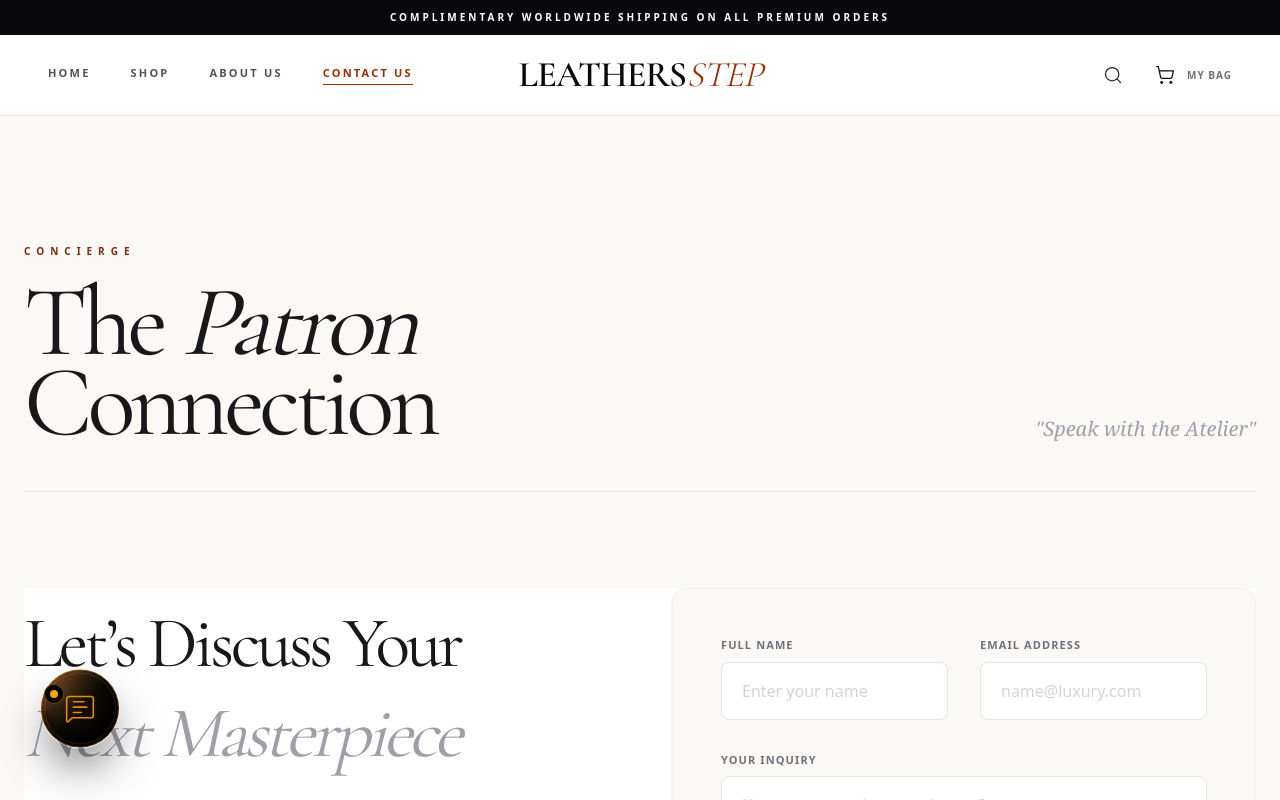
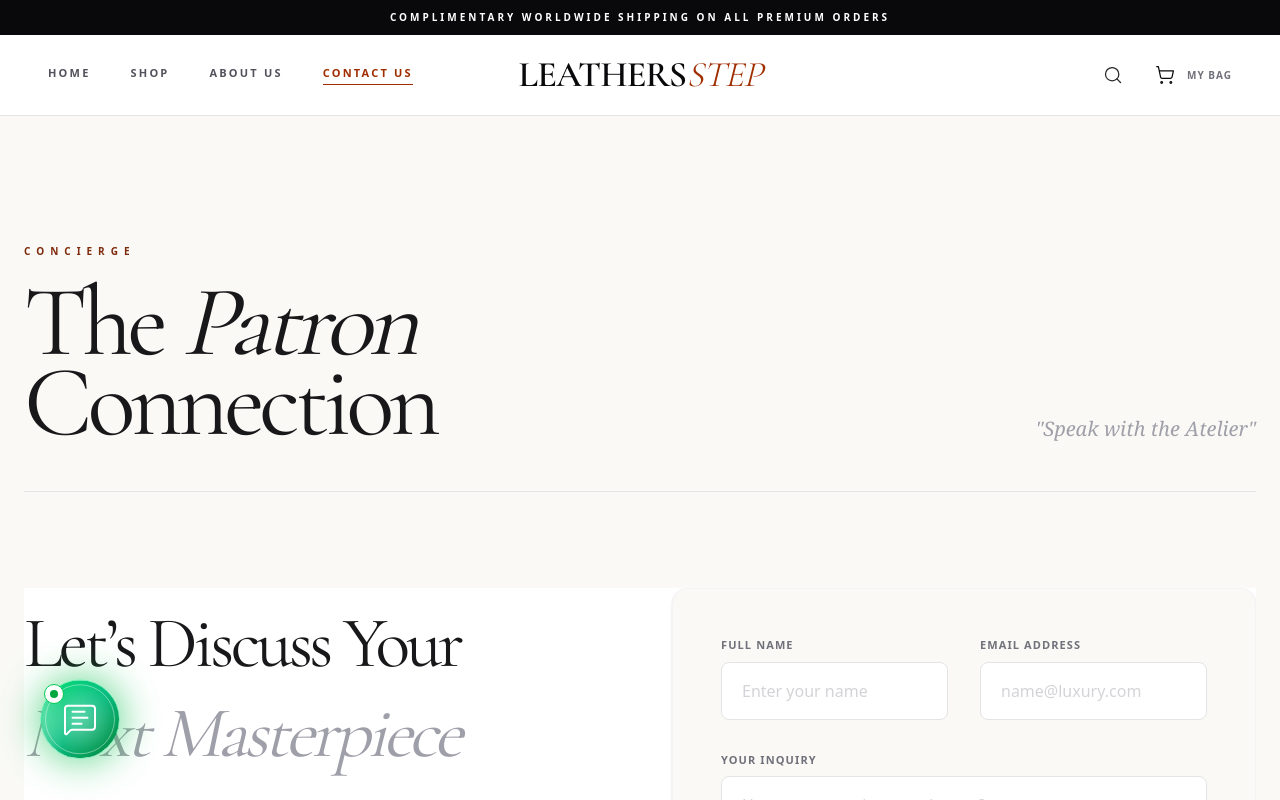
Before and after one commit to MRehanAbid-786/leathersstep, a React (Vite) app: page /contact in a window 1280 px wide. Shown: the top 800 px of the page. Built offline with nearby package versions, Linux system fonts and the light colour scheme.

Commit message:
Update WhatsAppFloat.jsx

```diff
--- a/src/components/ui/WhatsAppFloat.jsx
+++ b/src/components/ui/WhatsAppFloat.jsx
@@ -16,7 +16,7 @@ const WhatsAppFloat = () => {
 
   return (
     <div className="fixed bottom-10 left-10 z-[100] flex items-center">
-      {/* LUXURY CONCIERGE LABEL */}
+      {/* HOVER LABEL */}
       <AnimatePresence>
         {isHovered && (
           <motion.div
@@ -24,19 +24,18 @@ const WhatsAppFloat = () => {
             animate={{ opacity: 1, x: 0, filter: "blur(0px)" }}
             exit={{ opacity: 0, x: -20, filter: "blur(8px)" }}
             transition={{ duration: 0.6, ease: [0.19, 1, 0.22, 1] }}
-            className="ml-5 px-7 py-4 bg-gradient-to-br from-zinc-900/95 to-black/95 backdrop-blur-3xl border border-amber-500/30 rounded-lg shadow-[0_35px_70px_rgba(0,0,0,0.6)] hidden md:block"
+            className="ml-5 px-6 py-3 bg-gradient-to-br from-green-700/90 to-emerald-900/90 backdrop-blur-xl border border-green-400/40 rounded-xl shadow-2xl hidden md:block"
           >
             <div className="flex flex-col items-start">
               <div className="flex items-center gap-2 mb-1">
-                <Sparkles className="w-3 h-3 text-amber-400" />
-                <span className="text-[8px] font-black text-amber-400 uppercase tracking-[0.5em]">
-                  Concierge Live
+                <Sparkles className="w-3 h-3 text-green-300" />
+                <span className="text-[9px] font-bold text-green-200 uppercase tracking-widest">
+                  Live Support
                 </span>
-                <Sparkles className="w-3 h-3 text-amber-400" />
               </div>
 
-              <p className="text-[11px] font-serif italic text-amber-100 tracking-wider">
-                "Chat with Our Leather Expert"
+              <p className="text-[12px] italic text-green-50 tracking-wide">
+                "Chat with Our Expert"
               </p>
             </div>
           </motion.div>
@@ -51,39 +50,38 @@ const WhatsAppFloat = () => {
         onMouseEnter={() => setIsHovered(true)}
         onMouseLeave={() => setIsHovered(false)}
         animate={{
-          y: [0, -12, 0],
+          y: [0, -10, 0],
           transition: {
-            duration: 4,
+            duration: 3,
             repeat: Infinity,
             ease: "easeInOut",
           },
         }}
-        whileHover={{ scale: 1.05, rotate: 5 }}
+        whileHover={{ scale: 1.08 }}
         whileTap={{ scale: 0.95 }}
-        className="relative flex items-center justify-center w-20 h-20 rounded-full shadow-[0_25px_50px_-12px_rgba(0,0,0,0.7)] border border-amber-500/20 overflow-hidden group"
+        className="relative flex items-center justify-center w-20 h-20 rounded-full shadow-[0_0_40px_rgba(34,197,94,0.8)] border border-green-400/50 overflow-hidden group"
       >
-        {/* BACKGROUND */}
-        <div className="absolute inset-0 bg-gradient-to-br from-amber-900/80 via-black to-black" />
+        {/* BRIGHT BACKGROUND */}
+        <div className="absolute inset-0 bg-gradient-to-br from-green-400 via-emerald-500 to-green-700" />
 
-        {/* RINGS */}
-        <div className="absolute inset-0 rounded-full border border-amber-500/30 group-hover:border-amber-400/50 transition-all duration-500" />
-        <div className="absolute inset-[3px] rounded-full border border-amber-600/20" />
+        {/* INNER RING */}
+        <div className="absolute inset-1 rounded-full border border-white/40" />
 
         {/* GLOW */}
-        <div className="absolute inset-0 bg-[radial-gradient(circle_at_30%_30%,_rgba(245,158,11,0.25),_transparent_70%)] opacity-60 group-hover:opacity-100 transition-opacity duration-700" />
+        <div className="absolute inset-0 bg-[radial-gradient(circle,_rgba(255,255,255,0.4),_transparent_70%)] opacity-60 group-hover:opacity-100 transition-opacity duration-500" />
 
         {/* ICON */}
         <MessageSquareText
-          className="w-8 h-8 relative z-10 text-amber-500/90 group-hover:text-amber-400 group-hover:drop-shadow-[0_0_20px_rgba(245,158,11,0.7)] transition-all duration-500"
-          strokeWidth={1.2}
+          className="w-9 h-9 relative z-10 text-white drop-shadow-[0_0_15px_rgba(255,255,255,0.9)]"
+          strokeWidth={1.3}
         />
 
-        {/* SPARKLES */}
+        {/* FLOATING SPARKLES */}
         <div className="absolute inset-0 overflow-hidden">
-          {[...Array(3)].map((_, i) => (
+          {[...Array(4)].map((_, i) => (
             <motion.div
               key={i}
-              className="absolute w-[2px] h-[2px] bg-amber-300 rounded-full"
+              className="absolute w-[3px] h-[3px] bg-white rounded-full"
               initial={{ x: "50%", y: "50%", opacity: 0 }}
               animate={{
                 x: [`${Math.random() * 100}%`, `${Math.random() * 100}%`],
@@ -93,30 +91,30 @@ const WhatsAppFloat = () => {
               transition={{
                 duration: 2 + Math.random() * 2,
                 repeat: Infinity,
-                delay: i * 0.5,
+                delay: i * 0.4,
               }}
             />
           ))}
         </div>
 
-        {/* LIGHT EFFECT */}
+        {/* LIGHT SWEEP */}
         <motion.div
-          animate={{ x: ["-100%", "200%"] }}
+          animate={{ x: ["-120%", "200%"] }}
           transition={{
-            duration: 4,
+            duration: 3,
             repeat: Infinity,
             ease: "linear",
-            repeatDelay: 3,
+            repeatDelay: 2,
           }}
-          className="absolute top-0 left-0 w-1/2 h-full bg-gradient-to-r from-transparent via-amber-100/10 to-transparent skew-x-12"
+          className="absolute top-0 left-0 w-1/2 h-full bg-gradient-to-r from-transparent via-white/30 to-transparent skew-x-12"
         />
       </motion.a>
 
-      {/* LIVE DOT */}
-      <div className="absolute top-1 left-1 flex items-center justify-center w-5 h-5 bg-black rounded-full border border-amber-500/40 z-20">
+      {/* ONLINE DOT */}
+      <div className="absolute top-1 left-1 flex items-center justify-center w-5 h-5 bg-white rounded-full border border-green-500 z-20">
         <span className="relative flex h-2 w-2">
-          <span className="animate-ping absolute inline-flex h-full w-full rounded-full bg-amber-400 opacity-75"></span>
-          <span className="relative inline-flex rounded-full h-2 w-2 bg-gradient-to-r from-amber-500 to-yellow-500"></span>
+          <span className="animate-ping absolute inline-flex h-full w-full rounded-full bg-green-500 opacity-75"></span>
+          <span className="relative inline-flex rounded-full h-2 w-2 bg-green-600"></span>
         </span>
       </div>
     </div>
```
